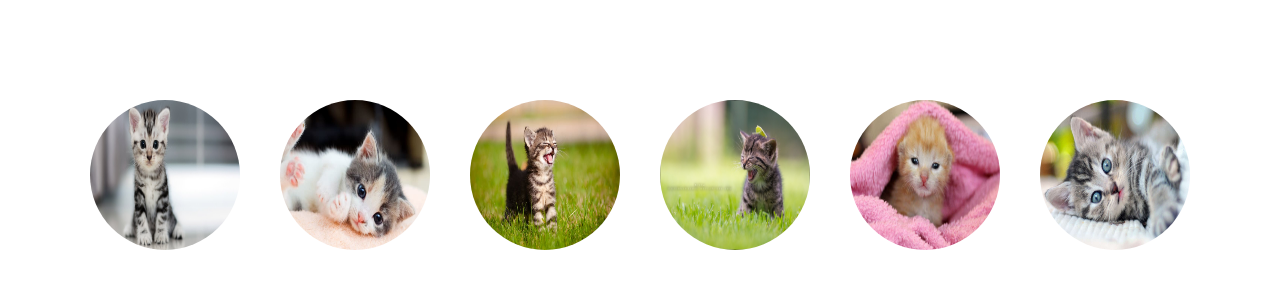
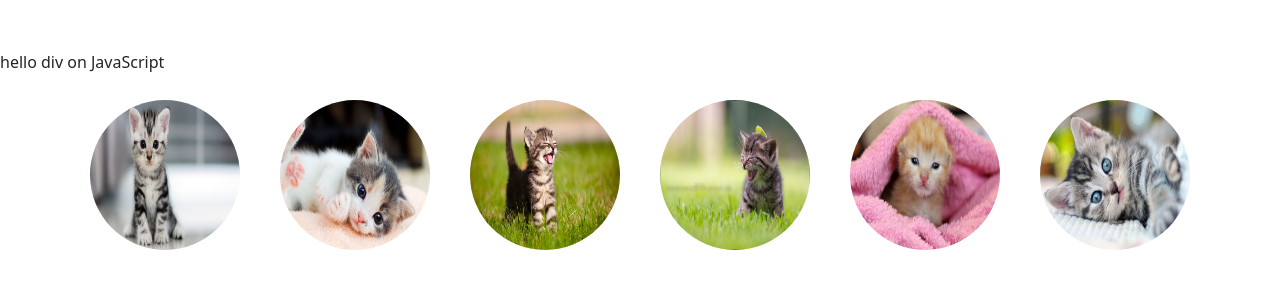
Before and after one commit to ItayLeon-Max/demo2-git, a plain HTML site: page index.html in a window 1280 px wide. Drawn offline with nearby package versions, Linux system fonts and the light colour scheme.

Commit message:
addes to javascript

```diff
--- a/Assets/Javascript/app.js
+++ b/Assets/Javascript/app.js
@@ -1,3 +1,3 @@
 let mydiv = document.createElement('div')
-mydiv.innerText = "hello div"
+mydiv.innerText = "hello div on JavaScript"
 document.body.appendChild(mydiv)
--- a/index.html
+++ b/index.html
@@ -30,5 +30,7 @@
           </div>
         </div>
       </div>
+
+      <script src="Assets/Javascript/app.js"></script>
 </body>
 </html>
```
